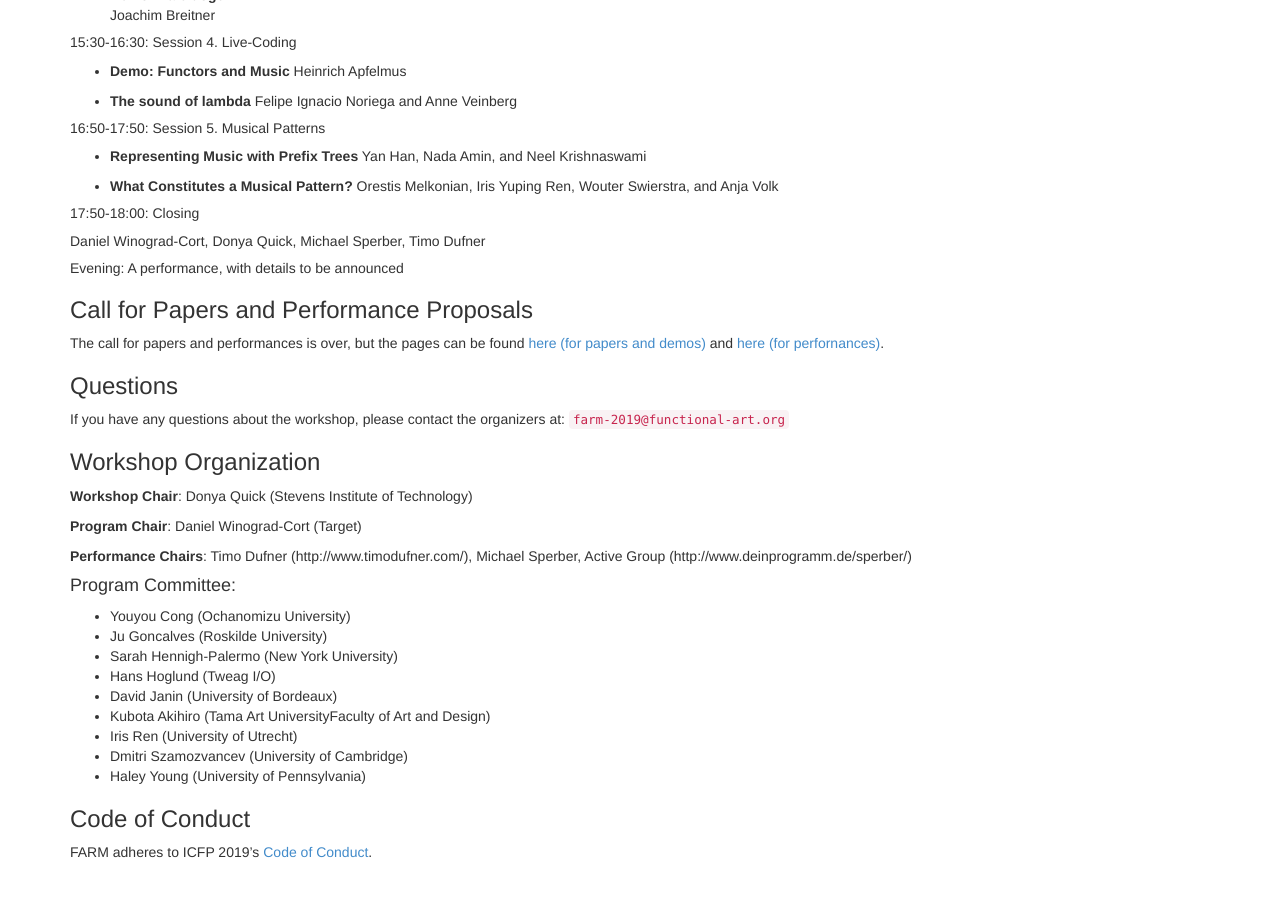
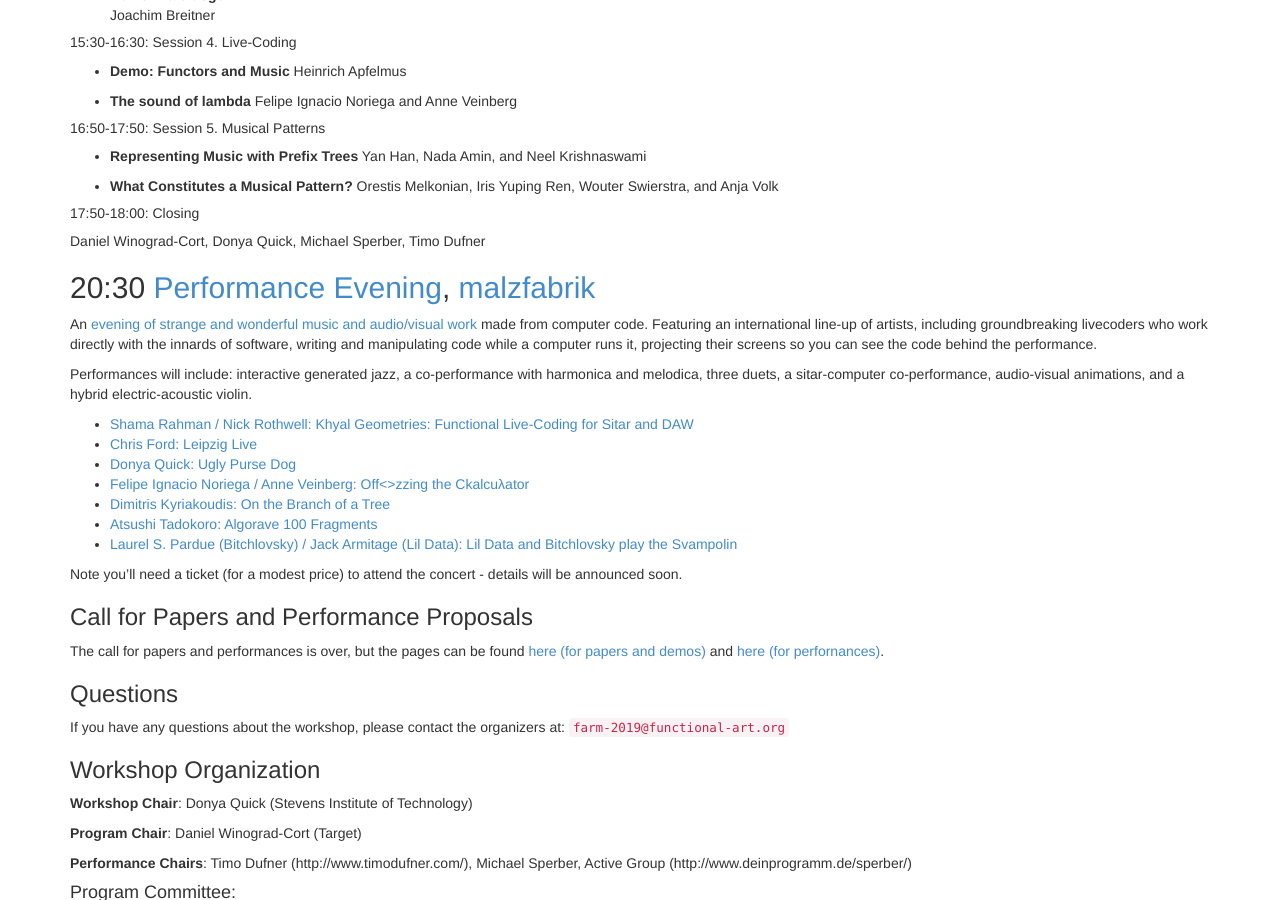
Before and after one commit to functional-art/functional-art.github.com, a Jekyll site: the page built from 2019/index.md, in a window 1280 px wide and 900 px high, scrolled down 1148 px. Built offline with Jekyll 4.4.1, drawn with Linux system fonts in a browser that asks for light colours; nearby versions of some CDN libraries.

Commit message:
Performance evening -> official program

```diff
--- a/2019/index.md
+++ b/2019/index.md
@@ -108,10 +108,30 @@ The schedule can also be found on the
 
   Daniel Winograd-Cort, Donya Quick, Michael Sperber, Timo Dufner
 
-##### Evening: A performance, with details to be announced
+## 20:30 [Performance Evening](performance.html), [malzfabrik](http://www.malzfabrik.de/)
 
+An [evening of strange and wonderful music and audio/visual work](performance.html) made
+from computer code. Featuring an international line-up of artists,
+including groundbreaking livecoders who work directly with the innards
+of software, writing and manipulating code while a computer runs it,
+projecting their screens so you can see the code behind the
+performance.
 
+Performances will include: interactive generated jazz, a co-performance
+with harmonica and melodica, three duets, a sitar-computer
+co-performance, audio-visual animations, and a hybrid electric-acoustic
+violin.
 
+- [Shama Rahman / Nick Rothwell: Khyal Geometries: Functional Live-Coding for Sitar and DAW](performance.html#rahmanrothwell)
+- [Chris Ford: Leipzig Live](performance.html#ford)
+- [Donya Quick: Ugly Purse Dog](performance.html#quick)
+- [Felipe Ignacio Noriega / Anne Veinberg: Off<>zzing the Ckalcuλator](performance.html#noriegaveinberg)
+- [Dimitris Kyriakoudis: On the Branch of a Tree](performance.html#kyriakoudis)
+- [Atsushi Tadokoro: Algorave 100 Fragments](performance.html#tadokoro)
+- [Laurel S. Pardue (Bitchlovsky) / Jack Armitage (Lil Data): Lil Data and Bitchlovsky play the Svampolin](performance.html#parduearmitage)
+
+Note you'll need a ticket (for a modest price) to attend the concert -
+details will be announced soon.
 
 ### Call for Papers and Performance Proposals
 
```
